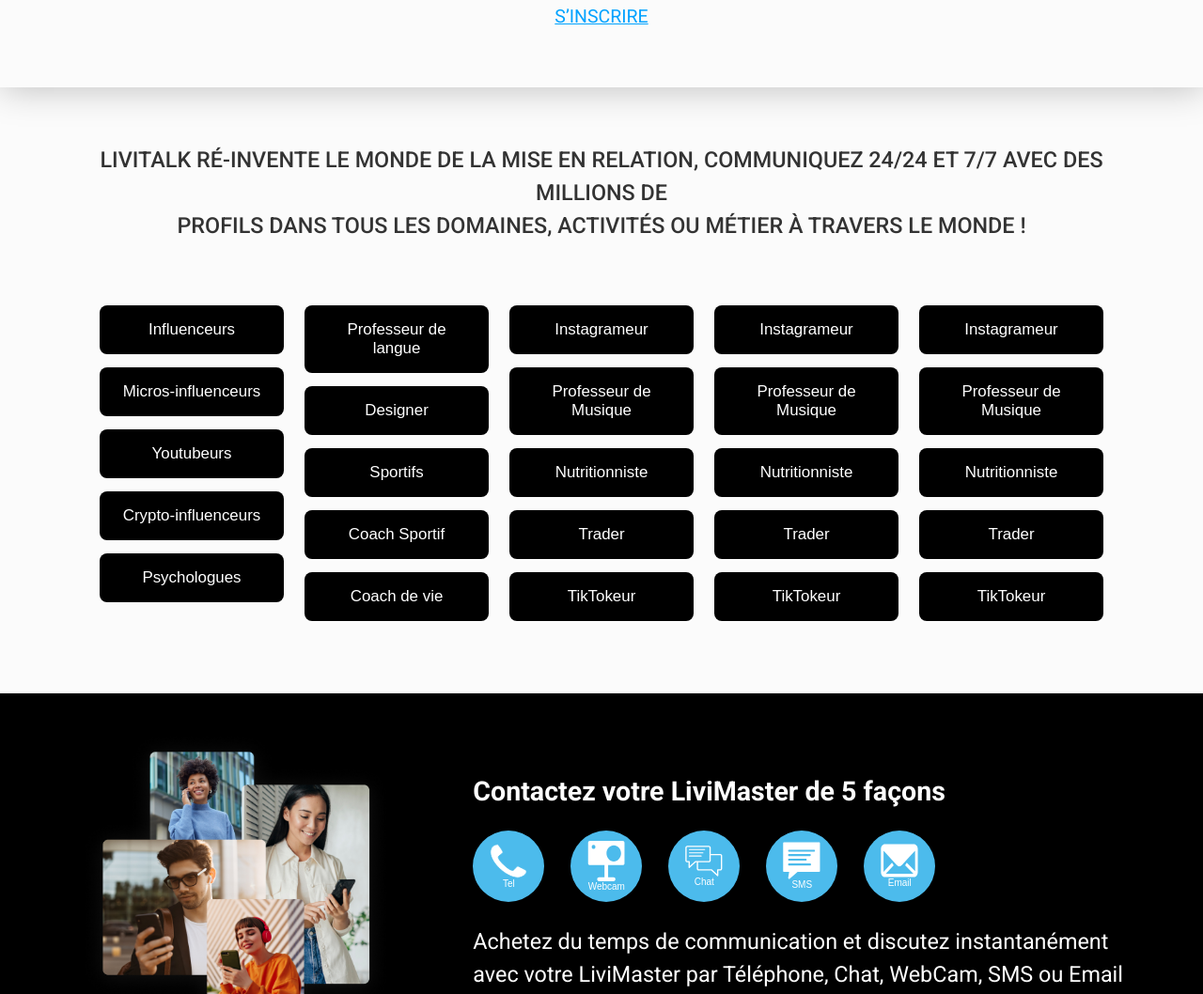
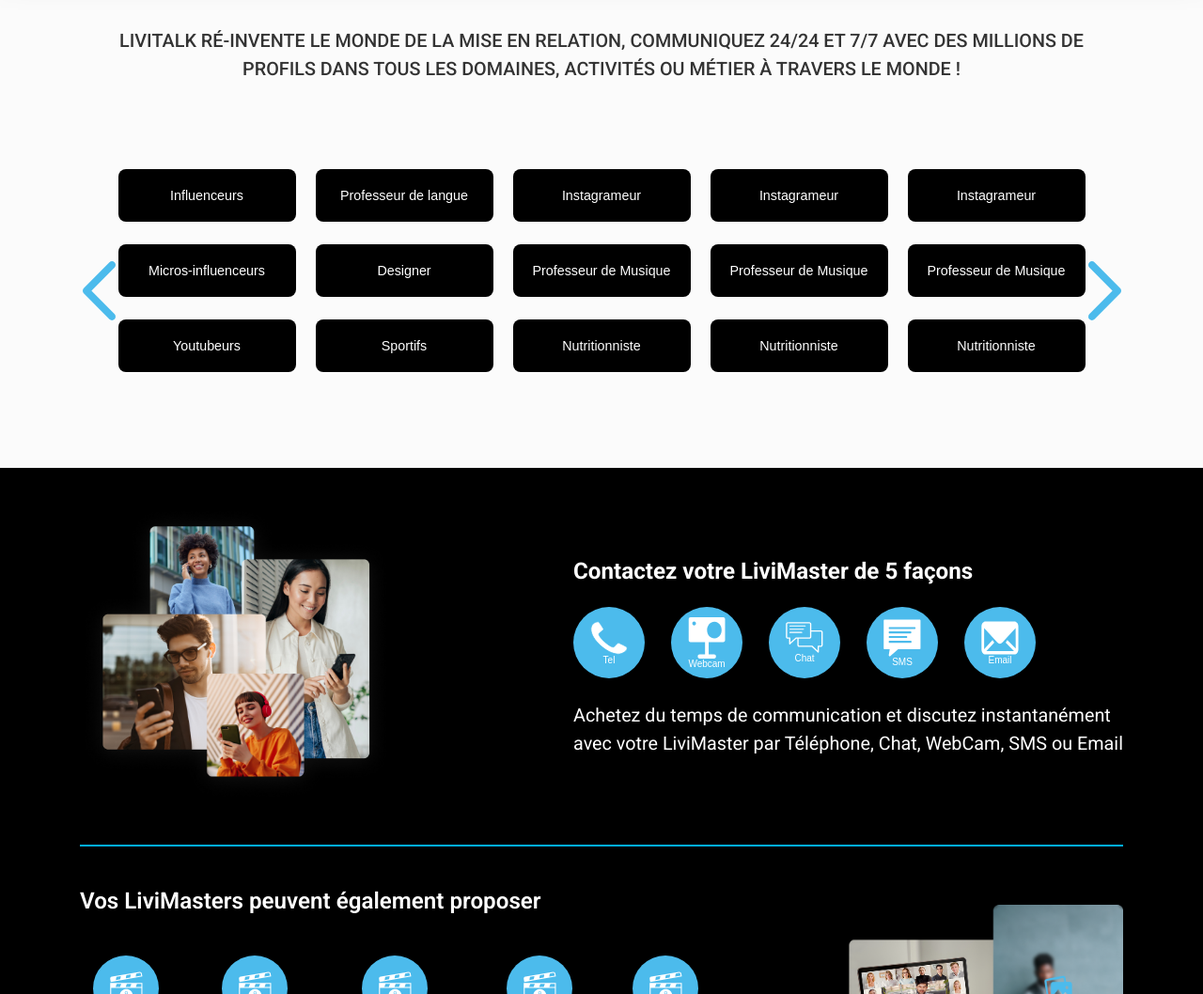
Before and after one commit to nirbhayrana123/live-talk-Nicolas, a plain HTML site: page index.html in a window 1280 px wide. Shown: the part 1742-2800 px from the top of the page at 94% size. Drawn offline with nearby package versions, Linux system fonts and the light colour scheme.

Commit message:
comiit amit

```diff
--- a/index.html
+++ b/index.html
@@ -184,45 +184,33 @@
             <button>Influenceurs</button>
             <button>Micros-influenceurs</button>
             <button>Youtubeurs</button>
-            <button>Crypto-influenceurs</button>
-            <button>Psychologues</button>
           </div>
 
           <div class="iniflun">
             <button>Professeur de langue</button>
             <button>Designer</button>
             <button>Sportifs</button>
-            <button>Coach Sportif</button>
-            <button>Coach de vie</button>
           </div>
 
           <div class="iniflun">
             <button>Instagrameur</button>
             <button>Professeur de Musique</button>
             <button>Nutritionniste</button>
-            <button>Trader</button>
-            <button>TikTokeur</button>
           </div>
              <div class="iniflun">
             <button>Instagrameur</button>
             <button>Professeur de Musique</button>
             <button>Nutritionniste</button>
-            <button>Trader</button>
-            <button>TikTokeur</button>
           </div>
              <div class="iniflun">
             <button>Instagrameur</button>
             <button>Professeur de Musique</button>
             <button>Nutritionniste</button>
-            <button>Trader</button>
-            <button>TikTokeur</button>
           </div>
              <div class="iniflun">
             <button>Instagrameur</button>
             <button>Professeur de Musique</button>
             <button>Nutritionniste</button>
-            <button>Trader</button>
-            <button>TikTokeur</button>
           </div>
 
         </div>
--- a/js/custom.js
+++ b/js/custom.js
@@ -37,6 +37,17 @@ $('.tag-slider').slick({
   arrows: true,
   dots: false,
   infinite: false,
+prevArrow: `<button type="button" class="slick-prev">
+        <svg width="35" height="63" viewBox="0 0 35 63" fill="none" xmlns="http://www.w3.org/2000/svg">
+          <path fill-rule="evenodd" clip-rule="evenodd" d="M1.12007 28.6705L28.3733 1.1318C29.9598 -0.377267 32.3865 -0.377267 33.8799 1.1318C35.3734 2.64087 35.3734 5.09302 33.8799 6.69613L9.33322 31.5L33.8799 56.3039C35.3734 57.8129 35.3734 60.3591 33.8799 61.8682C32.3865 63.3773 29.9598 63.3773 28.3733 61.8682L1.12007 34.235C-0.373355 32.7259 -0.373355 30.2738 1.12007 28.6706V28.6705Z" fill="#4CBBEC"/>
+        </svg>
+      </button>`,
+      nextArrow: `<button type="button" class="slick-next">
+        <svg style="transform: rotate(180deg);" width="35" height="63" viewBox="0 0 35 63" fill="none" xmlns="http://www.w3.org/2000/svg">
+          <path fill-rule="evenodd" clip-rule="evenodd" d="M1.12007 28.6705L28.3733 1.1318C29.9598 -0.377267 32.3865 -0.377267 33.8799 1.1318C35.3734 2.64087 35.3734 5.09302 33.8799 6.69613L9.33322 31.5L33.8799 56.3039C35.3734 57.8129 35.3734 60.3591 33.8799 61.8682C32.3865 63.3773 29.9598 63.3773 28.3733 61.8682L1.12007 34.235C-0.373355 32.7259 -0.373355 30.2738 1.12007 28.6706V28.6705Z" fill="#4CBBEC"/>
+        </svg>
+      </button>`,
+
   responsive: [
     {
       breakpoint: 1024,
--- a/style.css
+++ b/style.css
@@ -164,19 +164,31 @@ button.search-icon {
 
 /* Hero */
 .hero {
-    background: url('images/banner.jpg') no-repeat center/cover;
+    background: url('images/banner.jpg');
+    background-repeat: no-repeat;
+    background-size: cover;
     position: relative;
     padding: 80px 20px;
     text-align: center;
     color: #fff;
 }
 
+.slider-wrapper .tag-slider .slick-arrow {
+    width: 90px !important;
+}
+.slick-prev::before,  .slick-next::before{
+  content: "";
+  display: none!important;
+}
 
-
+.tag-slider {
+    padding: 30px!important;
+}
 .hero-content {
     position: relative;
     z-index: 1;
 }
+
 
 .hero h1 {
     margin-bottom: 20px;
@@ -349,14 +361,14 @@ nav.nav ul {
    background: #000;
     color: #fff;
     border: none;
-    padding: 16px 18px;
+    padding: 20px 18px;
     border-radius: 8px;
     font-size: 1.3em;
     font-weight: 500;
     cursor: pointer;
     transition: all 0.3s ease;
     width: 90%;
-    margin: 7px 0px;
+    margin: 12px 0px;
 }
 
 
@@ -946,7 +958,11 @@ body {
 
 }
 
-
+@media(max-width: 1400px) {
+body {
+    font-size: 11px;
+}
+}
 
 /* Responsive */
 @media(max-width: 900px) {
```
